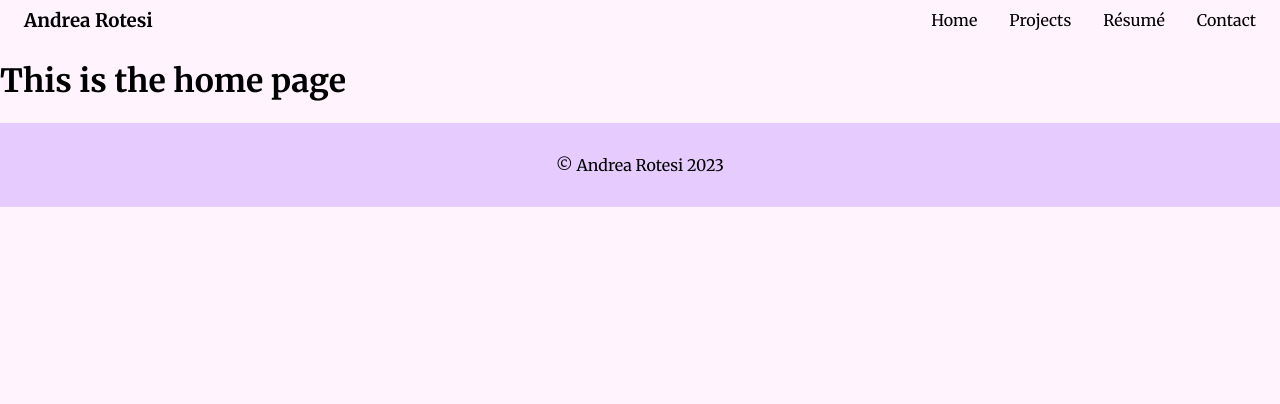
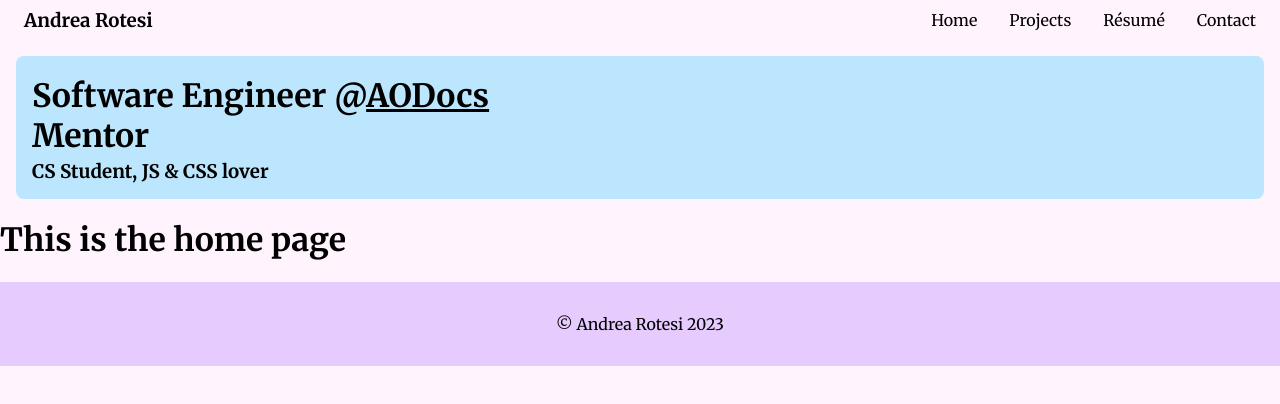
Before and after one commit to andrearotesi/personal-website, a React (Create React App) app: page / in a window 1280 px wide. Shown: the top 404 px of the page. Built offline with nearby package versions, Linux system fonts and the light colour scheme.

Commit message:
Created card component

```diff
--- a/src/assets/styles/main.scss
+++ b/src/assets/styles/main.scss
@@ -8,3 +8,13 @@ body {
     font-family: 'Merriweather', Sans-serif;
     font-size: 16px;
 }
+
+a {
+    text-decoration: none;
+    color: black;
+    cursor: pointer;
+
+    &:hover {
+        text-decoration: underline;
+    }
+}
--- /dev/null
+++ b/src/components/Card/Card.js
@@ -0,0 +1,15 @@
+import React from 'react';
+import './Card.scss';
+
+const Card = (props) => {
+  const { title, subtitle } = props;
+
+  return (
+    <div className="Card">
+      <h1>{ title }</h1>
+      <h3>{ subtitle }</h3>
+    </div>
+  );
+}
+
+export default Card;
--- /dev/null
+++ b/src/components/Card/Card.scss
@@ -0,0 +1,14 @@
+.Card {
+    background-color: #bce6fd;
+    padding: 1rem;
+    margin: 1rem;
+    border-radius: .5rem;
+
+    h1 {
+        margin: .25rem 0;
+    }
+
+    h3 {
+        margin: 0;
+    }
+}
--- a/src/components/Header/Header.scss
+++ b/src/components/Header/Header.scss
@@ -6,14 +6,7 @@
     height: 1.5rem;
 
     a {
-        text-decoration: none;
-        color: black;
-        cursor: pointer;
         margin: 0 1rem;
-
-        &:hover {
-            text-decoration: underline;
-        }
     }
 
     .main-nav {
--- a/src/pages/Home/Home.js
+++ b/src/pages/Home/Home.js
@@ -1,6 +1,18 @@
+import Card from '../../components/Card/Card'
+
 const Home = () => {
+  const cardTitle = (
+    <span>
+      Software Engineer @<a href='https://www.aodocs.com/'><u>AODocs</u></a>
+      <br/>
+      Mentor
+    </span>
+  );
+  const cardSubtitle = 'CS Student, JS & CSS lover';
+
   return (
     <div>
+      <Card title={ cardTitle } subtitle={ cardSubtitle }/>
       <h1>This is the home page</h1>
     </div>
   );
```
